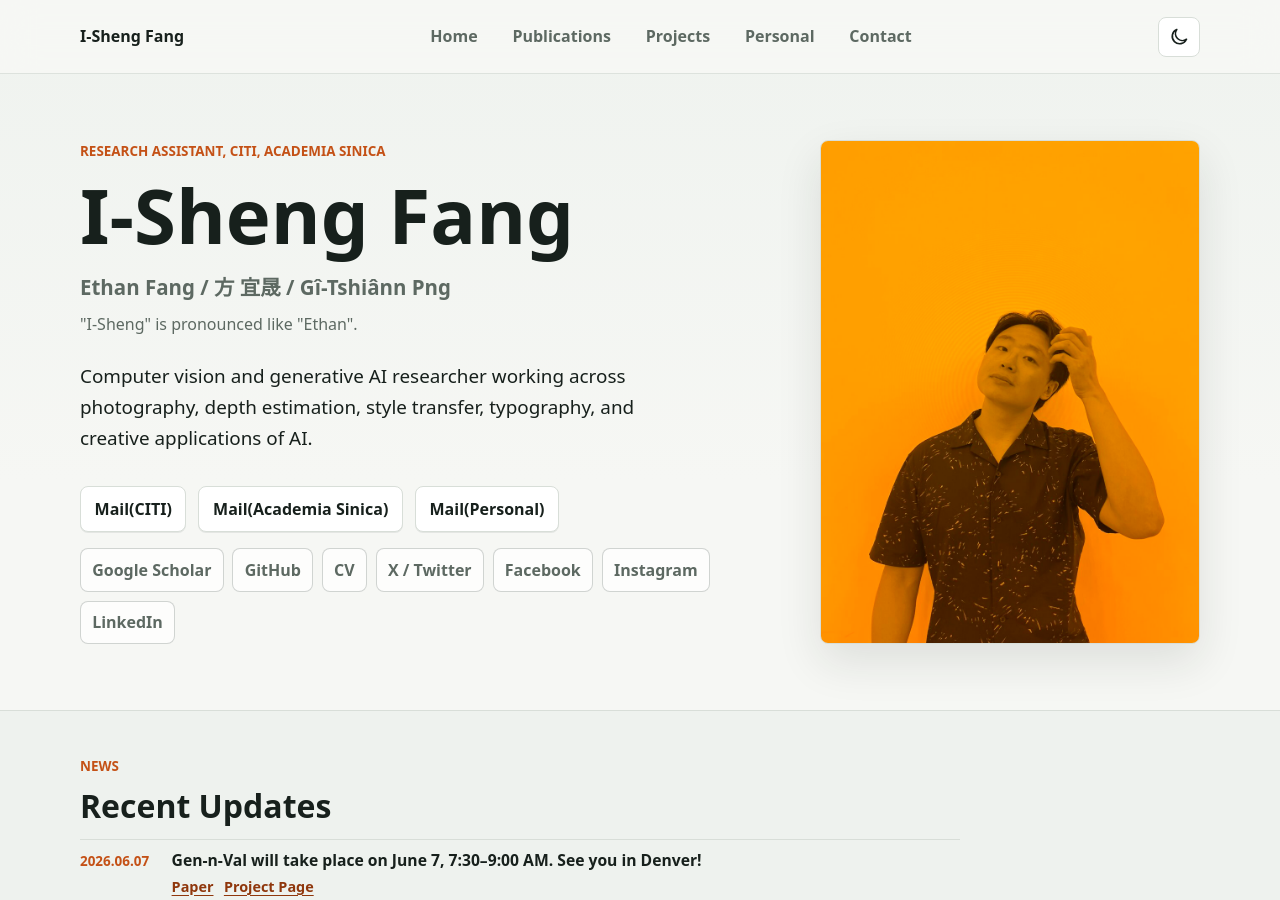
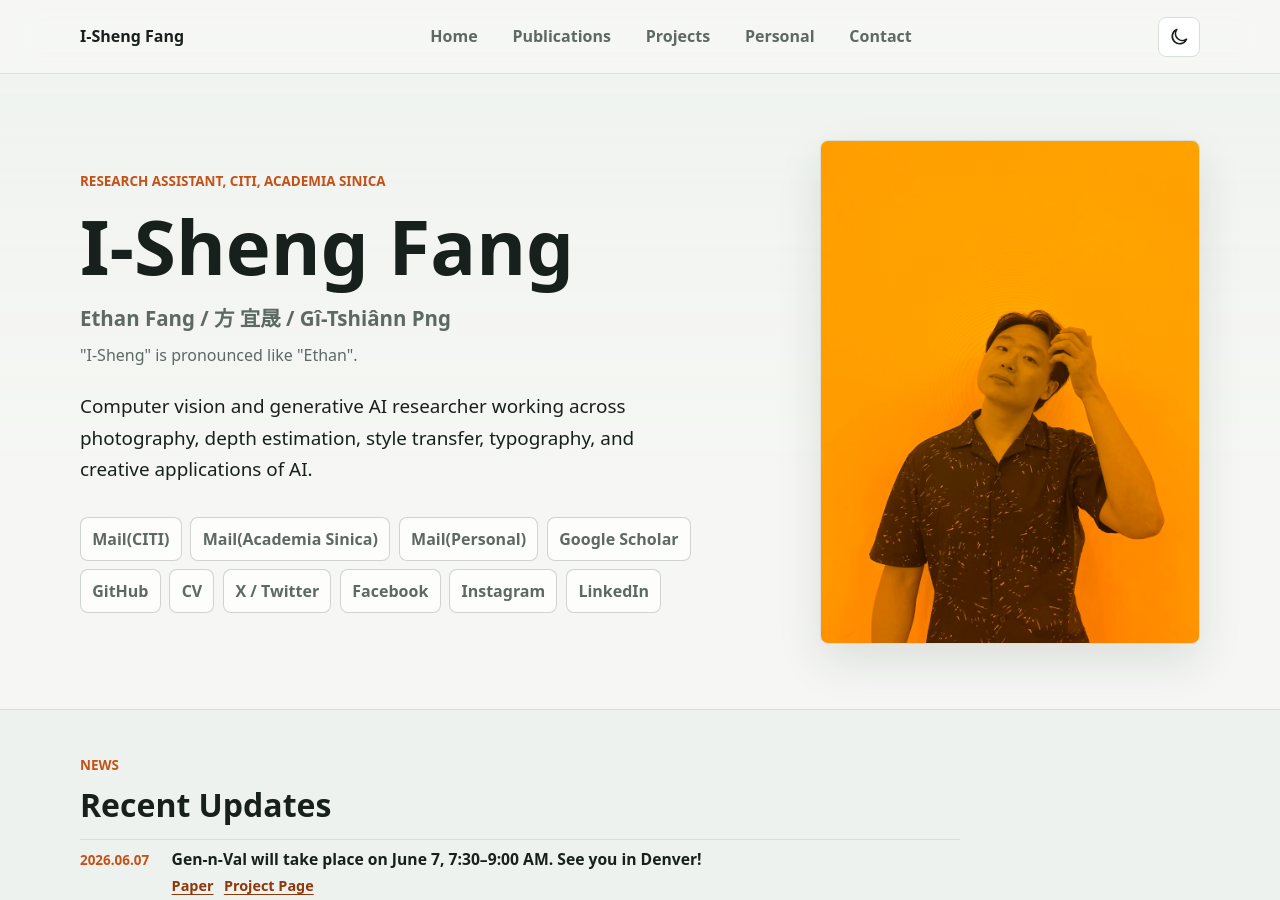
Before and after one commit to IShengFang/ishengfang.github.io, a Jekyll site: the page built from index.md, in a window 1280 px wide and 900 px high. Built offline with Jekyll 4.4.1, drawn with Linux system fonts in a browser that asks for light colours; some web fonts are replaced.

Commit message:
update email botton

```diff
--- a/_layouts/default.html
+++ b/_layouts/default.html
@@ -27,7 +27,7 @@
     <link rel="icon" href="{{ '/assets/img/favicon.svg' | relative_url }}" type="image/svg+xml">
     <link rel="preconnect" href="https://font.emtech.cc">
     <link href="https://font.emtech.cc/css/LINESeedTW" rel="stylesheet">
-    <link rel="stylesheet" href="{{ '/assets/css/style.css?v=20260525-mobile-nav' | relative_url }}">
+    <link rel="stylesheet" href="{{ '/assets/css/style.css?v=20260525-hero-links-unified' | relative_url }}">
     <script type="application/ld+json">
       {
         "@context": "https://schema.org",
--- a/assets/css/style.css
+++ b/assets/css/style.css
@@ -314,20 +314,8 @@ ul {
   font-size: 1.18rem;
 }
 
-.hero__emails {
-  display: flex;
-  flex-wrap: wrap;
-  gap: 0.75rem;
+.hero__links {
   margin-top: 2rem;
-  list-style: none;
-}
-
-.hero__emails .button {
-  overflow-wrap: anywhere;
-}
-
-.hero__links {
-  margin-top: 1rem;
   max-width: 42rem;
   color: var(--muted);
 }
@@ -1231,10 +1219,6 @@ ul {
     font-size: 1rem;
   }
 
-  .hero__emails .button {
-    width: 100%;
-  }
-
   .section {
     padding: 3.4rem 0;
   }
--- a/index.md
+++ b/index.md
@@ -13,16 +13,14 @@ image: "/assets/img/profile/profile-og.jpg"
       <p class="hero__names">Ethan Fang / 方 宜晟 / Gî-Tshiânn Png</p>
       <p class="hero__pronunciation">{{ site.data.profile.pronunciation }}</p>
       <p class="hero__summary">{{ site.data.profile.hero_summary }}</p>
-      <ul class="hero__emails" aria-label="Email addresses">
+      <ul class="hero__links social-links" aria-label="Hero contact and profile links">
         {% for email in site.data.links.emails %}
           <li>
-            <a class="button" href="{{ email.href }}" aria-label="Email {{ email.label }} at {{ email.value }}">
+            <a href="{{ email.href }}" aria-label="Email {{ email.label }} at {{ email.value }}">
               {{ email.button_label | default: email.value }}
             </a>
           </li>
         {% endfor %}
-      </ul>
-      <ul class="hero__links social-links" aria-label="Hero profile links">
         {% for link in site.data.links.primary %}
           {% unless link.kind == "email" %}
             <li>
```
Also changed, not shown: 1 other file.
